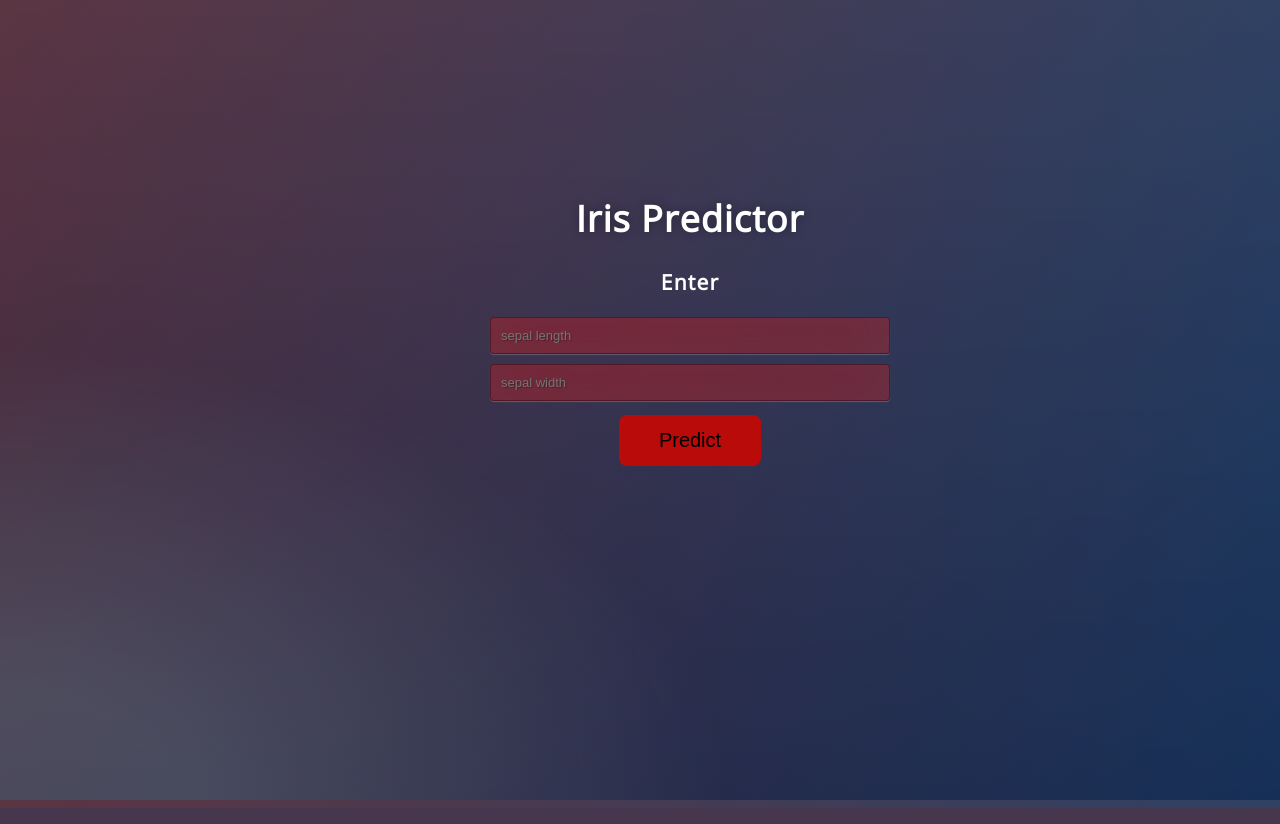
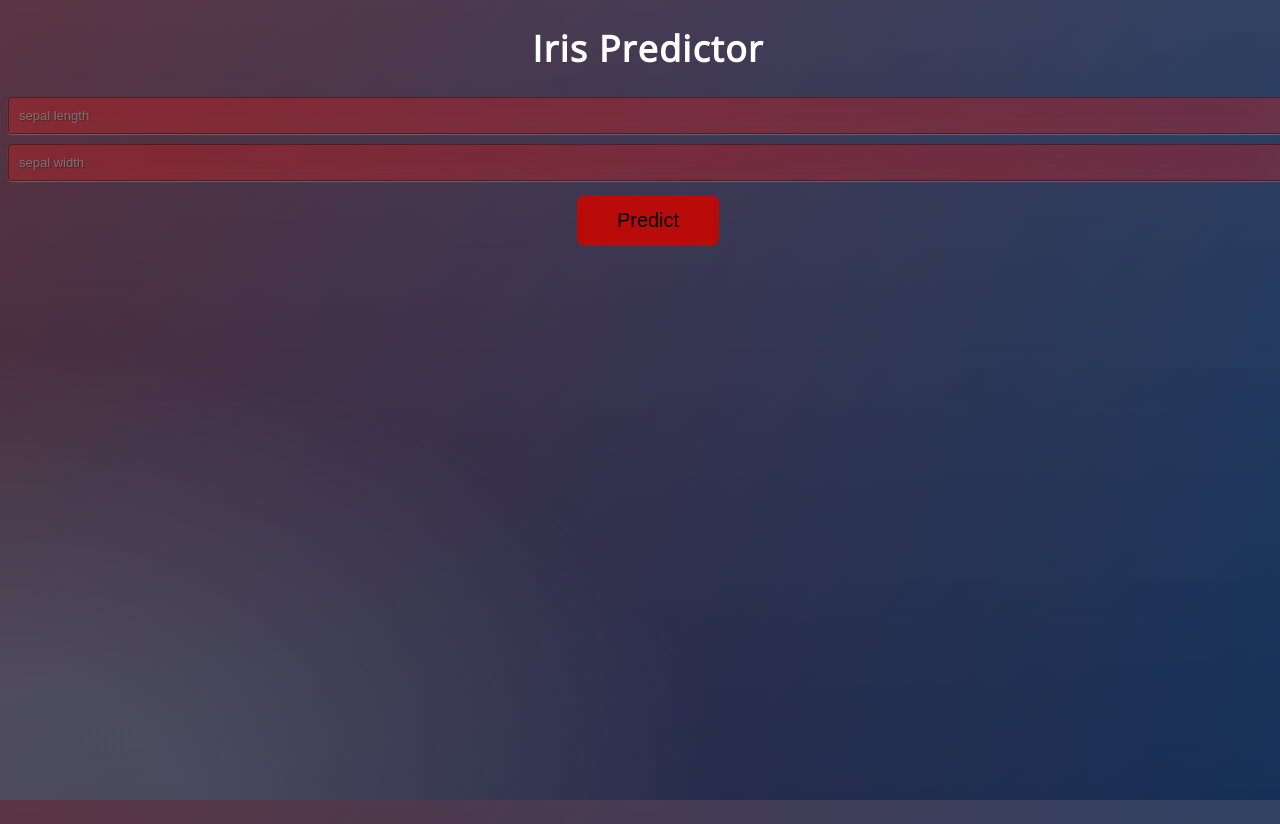
Before and after one commit to matveynikon/ML_WebApp, a Flask app: page / in a window 1280 px wide. Run offline with Flask 2, Linux system fonts and the light colour scheme; parts of the project's set-up code (start-up, migrations or seed data) failed here and were passed over.

Commit message:
Update index.html

```diff
--- a/templates/index.html
+++ b/templates/index.html
@@ -4,23 +4,17 @@
 <head>
   <meta charset="UTF-8">
   <title>Iris Predictor</title>
-  <link href='https://fonts.googleapis.com/css?family=Pacifico' rel='stylesheet' type='text/css'>
-<link href='https://fonts.googleapis.com/css?family=Arimo' rel='stylesheet' type='text/css'>
-<link href='https://fonts.googleapis.com/css?family=Hind:300' rel='stylesheet' type='text/css'>
-<link href='https://fonts.googleapis.com/css?family=Open+Sans+Condensed:300' rel='stylesheet' type='text/css'>
-<link rel="stylesheet" href="{{ url_for('static', filename='style.css') }}">
+  <link rel="stylesheet" href="{{ url_for('static', filename='style.css') }}">
 
 </head>
 
 <body>
- <div class="login">
+ <div>
 	<h1>Iris Predictor</h1>
-     <h3> Enter</h3>
 
-     <!-- Main Input For Receiving Query to our ML -->
     <form action="{{ url_for('predict')}}"method="post">
-    	<input type="text" name="enginesize" placeholder="sepal length" required="required" />
-        <input type="text" name="cylinders" placeholder="sepal width" required="required" />
+    	<input type="text" name="length" placeholder="sepal length" required="required" />
+        <input type="text" name="width" placeholder="sepal width" required="required" />
 
         <button type="submit" class="btn">Predict</button>
     </form>
```
